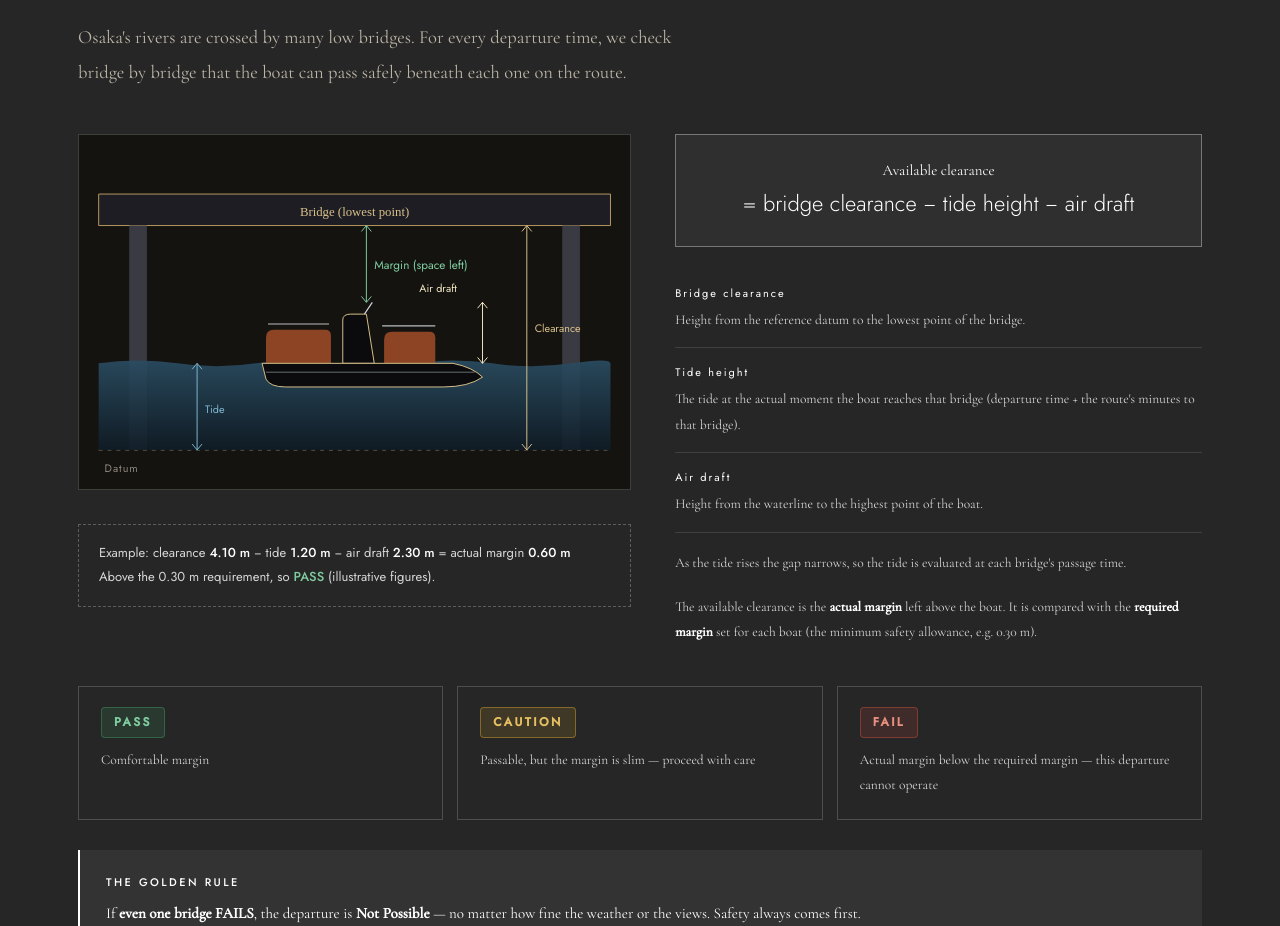
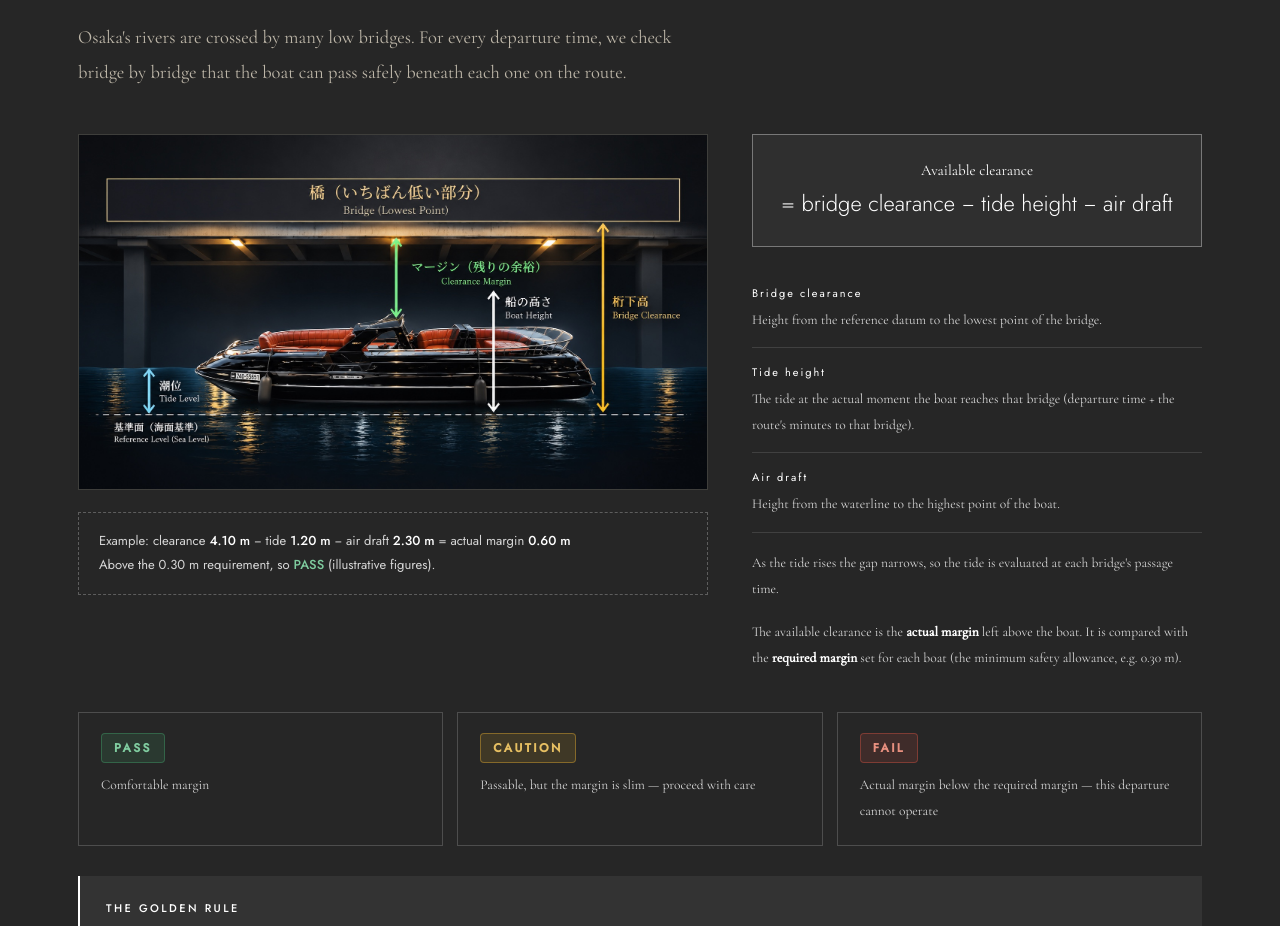
Before and after one commit to aueyamauc-alt/waldorf-starcraft, a plain HTML site: page index.html in a window 1280 px wide. Shown: the part 8040-8966 px from the top of the page. Drawn offline with nearby package versions, Linux system fonts and the light colour scheme.

Commit message:
Bridge safety: use provided photographic diagram
Co-Authored-By: Claude Opus 5.5 <noreply@anthropic.com>

```diff
--- a/index.html
+++ b/index.html
@@ -406,7 +406,7 @@ footer .deco{justify-content:center;margin:34px 0}
 .bsafe h3.t{font-family:var(--serif);font-weight:300;font-size:clamp(28px,4vw,42px);line-height:1.15}
 .bsafe h3.t small{display:block;font-family:var(--mincho);font-size:13px;letter-spacing:.3em;color:#a59e90;margin-top:10px}
 html[lang=en] .bsafe h3.t small{display:none}
-.bs-grid{display:grid;grid-template-columns:1.05fr 1fr;gap:44px;margin-top:44px;align-items:start}
+.bs-grid{display:grid;grid-template-columns:1.4fr 1fr;gap:44px;margin-top:44px;align-items:start}
 @media(max-width:900px){.bs-grid{grid-template-columns:1fr}}
 .bs-svg{width:100%;height:auto;border:1px solid rgba(184,154,94,.35);background:#141310}
 .formula{border:1px solid var(--gold3);background:rgba(184,154,94,.08);padding:22px 24px;font-size:15px;line-height:1.8;text-align:center}
@@ -1009,39 +1009,7 @@ html[lang=en] .hcap .ct b{font-family:var(--en);font-size:21px;font-weight:500}
       </div>
       <div class="bs-grid">
         <div class="reveal">
-          <svg class="bs-svg" viewBox="0 0 560 360" aria-hidden="true">
-            <defs><linearGradient id="bw" x1="0" y1="0" x2="0" y2="1"><stop offset="0" stop-color="#2a4d63"/><stop offset="1" stop-color="#0f1c26"/></linearGradient></defs>
-            <!-- datum -->
-            <line x1="20" y1="320" x2="540" y2="320" stroke="#8d877b" stroke-dasharray="4 5"/>
-            <text x="26" y="342" fill="#8d877b" font-family="Jost" font-size="11" letter-spacing="1" data-svg="datum">基準面</text>
-            <!-- bridge -->
-            <path d="M20 60 H540 V92 H20 Z" fill="#1d1d23" stroke="#b89a5e"/>
-            <path d="M60 92 V320 M500 92 V320" stroke="#3a3a42" stroke-width="18"/>
-            <text x="280" y="82" text-anchor="middle" fill="#d8c08a" font-family="Shippori Mincho" font-size="13" data-svg="bridge">橋（いちばん低い部分）</text>
-            <!-- water -->
-            <path d="M20 232 Q 60 226 100 232 T 180 232 T 260 232 T 340 232 T 420 232 T 500 232 T 540 232 V320 H20 Z" fill="url(#bw)" opacity=".9"/>
-            <!-- boat -->
-            <g transform="translate(190,232)">
-              <path d="M0 -26 Q0 -34 8 -34 L60 -34 Q66 -34 66 -28 L66 0 L0 0 Z" fill="#8c4424"/>
-              <path d="M120 -24 Q120 -32 128 -32 L166 -32 Q172 -32 172 -26 L172 0 L120 0 Z" fill="#8c4424"/>
-              <path d="M78 0 L78 -44 Q78 -50 86 -50 L102 -50 L110 0 Z" fill="#0b0b0d" stroke="#d8c08a"/>
-              <path d="M100 -50 L108 -62" stroke="#cfd6dd" stroke-width="1.2"/>
-              <path d="M2 -40 H64 M118 -38 H172" stroke="#e4e6ea" stroke-width="1.2" opacity=".8"/>
-              <path d="M-4 0 L190 0 Q210 4 220 14 Q206 24 180 24 L20 24 Q4 24 0 16 Z" fill="#0b0b0d" stroke="#d8c08a"/>
-              <path d="M0 9 H212" stroke="#cfd6dd" stroke-width=".8" opacity=".6"/>
-            </g>
-            <!-- dims -->
-            <g stroke="#d8c08a" fill="#d8c08a" font-family="Jost" font-size="11">
-              <line x1="455" y1="92" x2="455" y2="320"/><path d="M450 98 L455 92 L460 98 M450 314 L455 320 L460 314" fill="none"/>
-              <text x="463" y="200" stroke="none" data-svg="clear">桁下高</text>
-              <line x1="120" y1="232" x2="120" y2="320" stroke="#7fb6cf"/><path d="M115 238 L120 232 L125 238 M115 314 L120 320 L125 314" fill="none" stroke="#7fb6cf"/>
-              <text x="128" y="282" stroke="none" fill="#7fb6cf" data-svg="tide">潮位</text>
-              <line x1="410" y1="170" x2="410" y2="232" stroke="#f3e6c4"/><path d="M405 176 L410 170 L415 176 M405 226 L410 232 L415 226" fill="none" stroke="#f3e6c4"/>
-              <text x="384" y="160" stroke="none" fill="#f3e6c4" text-anchor="end" data-svg="air">船の高さ</text>
-              <line x1="292" y1="92" x2="292" y2="170" stroke="#7fcc9f"/><path d="M287 98 L292 92 L297 98 M287 164 L292 170 L297 164" fill="none" stroke="#7fcc9f"/>
-              <text x="300" y="136" stroke="none" fill="#7fcc9f" font-size="12" data-svg="margin">マージン（残りの余裕）</text>
-            </g>
-          </svg>
+          <img class="bs-svg" src="img/bridge-diagram.jpg" alt="橋・桁下高・潮位・船の高さ・マージンの関係図 / Bridge clearance, tide level, boat height and margin" loading="lazy" width="1672" height="941">
           <div class="example" data-ih="bs_ex">例：桁下高 <b>4.10m</b> − 潮位 <b>1.20m</b> − 船の高さ <b>2.30m</b> ＝ 実際のマージン <b>0.60m</b><br>必要マージン 0.30m を上回るため <b style="color:#7fcc9f">PASS</b>（数値は説明用の例です）</div>
         </div>
         <div class="reveal">
```
Also changed, not shown: img/bridge-diagram.jpg (added).
